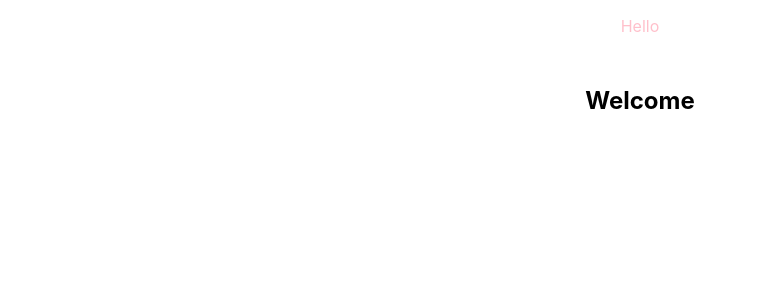
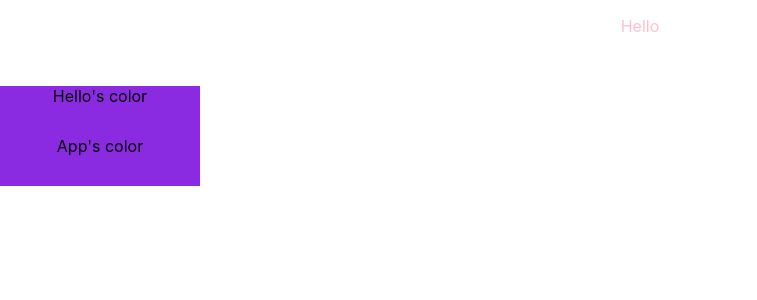
Before and after one commit to yuunseo/React, a React (Create React App) app in the folder react-practice-2/: page / in a window 1280 px wide. Shown: the top 300 px of the page, without its empty margins (0-757 px from the left). Built offline with nearby package versions, Linux system fonts and the light colour scheme.

Commit message:
#5. 서로 겹치는 css

```diff
--- a/react-practice-2/src/App.css
+++ b/react-practice-2/src/App.css
@@ -36,3 +36,9 @@
     transform: rotate(360deg);
   }
 }
+
+.box{
+  width: 100px;
+  height: 100px;
+  background-color: cadetblue;
+}
--- a/react-practice-2/src/App.js
+++ b/react-practice-2/src/App.js
@@ -6,7 +6,7 @@ function App() {
     return (
     <div className="App">
       <Hello />
-      <Welcome />
+      <div className="box">App's color</div>
     </div>
   );
 }
--- /dev/null
+++ b/react-practice-2/src/component/Hello.css
@@ -0,0 +1,5 @@
+.box{
+    width: 200px;
+    height: 50px;
+    background-color: blueviolet;
+  }
--- a/react-practice-2/src/component/Hello.js
+++ b/react-practice-2/src/component/Hello.js
@@ -1,3 +1,4 @@
+import './Hello.css'
 /*첫번재 방법
 const Hello=()=>{
     <p>Hello</p>;
@@ -9,9 +10,13 @@ export default Hello; */
 export default function Hello() {
 
     return(
-        <p style={
+        <div>
+            <p style={
             {color:'pink',
         marginBottom:"50px"}
         }>Hello</p>
+        <div className="box">Hello's color</div>
+        </div>
+
     )
 }
```
